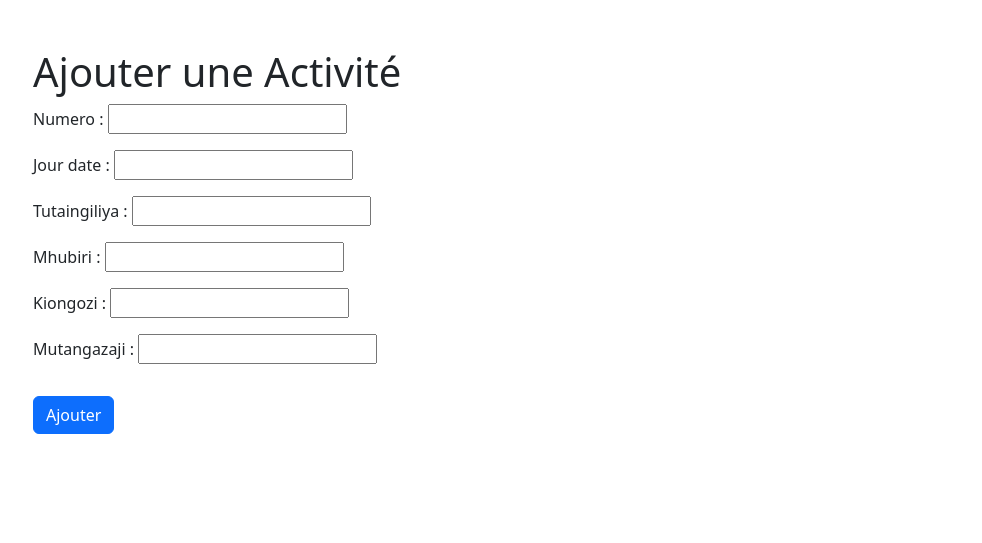
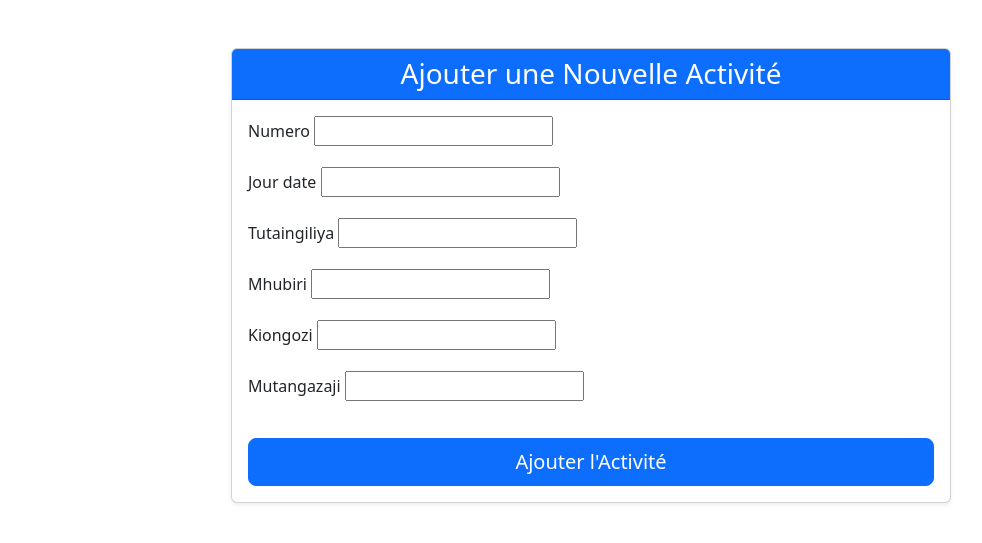
Before and after one commit to Andrebeet1/group, a Django app: template programmes/templates/ajouter_activite.html in a window 1280 px wide. Shown: the part 56-599 px from the top of the page, without its empty margins (49-1031 px from the left). Run offline with Django 4.2, Linux system fonts and the light colour scheme; the template is opened without the code that fills it: values that come from a table or form of the project are taken from there, others are empty.

Commit message:
Update ajouter_activite.html

```diff
--- a/programmes/templates/ajouter_activite.html
+++ b/programmes/templates/ajouter_activite.html
@@ -3,11 +3,38 @@
 {% block title %}Ajouter une Activité{% endblock %}
 
 {% block content %}
-<h1>Ajouter une Activité</h1>
+<section class="container mt-5">
+    <div class="row justify-content-center">
+        <div class="col-md-8">
+            <div class="card shadow-sm">
+                <div class="card-header bg-primary text-white text-center">
+                    <h3 class="mb-0">Ajouter une Nouvelle Activité</h3>
+                </div>
+                <div class="card-body">
+                    <form method="POST" class="needs-validation" novalidate>
+                        {% csrf_token %}
 
-<form method="POST" class="needs-validation" novalidate>
-    {% csrf_token %}
-    {{ form.as_p }}
-    <button type="submit" class="btn btn-primary mt-3">Ajouter</button>
-</form>
+                        {% for field in form %}
+                            <div class="mb-3">
+                                <label for="{{ field.id_for_label }}" class="form-label">{{ field.label }}</label>
+                                {{ field }}
+                                {% if field.errors %}
+                                    <div class="text-danger small mt-1">
+                                        {% for error in field.errors %}
+                                            {{ error }}
+                                        {% endfor %}
+                                    </div>
+                                {% endif %}
+                            </div>
+                        {% endfor %}
+
+                        <div class="d-grid">
+                            <button type="submit" class="btn btn-primary btn-lg mt-3">Ajouter l'Activité</button>
+                        </div>
+                    </form>
+                </div>
+            </div>
+        </div>
+    </div>
+</section>
 {% endblock %}
```
